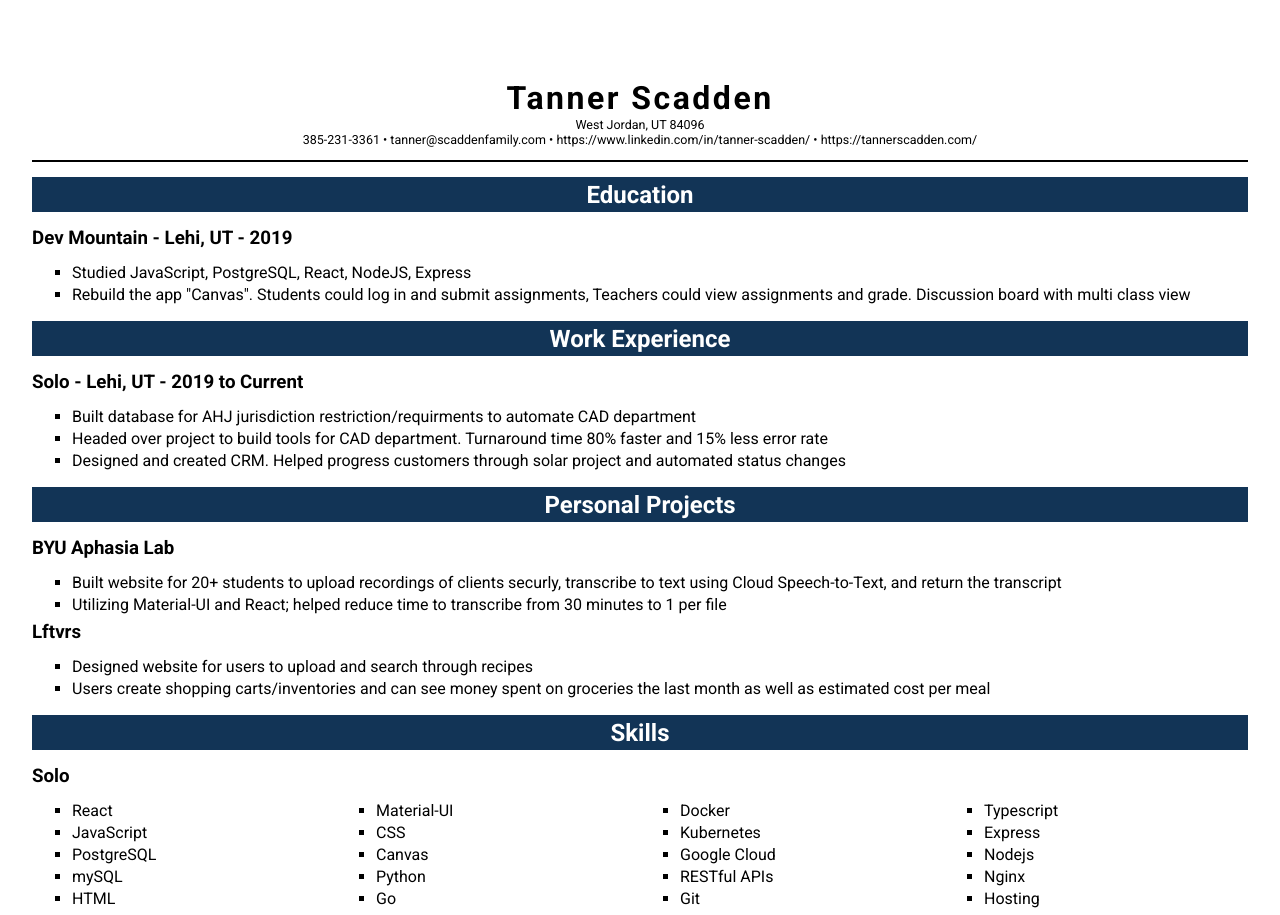
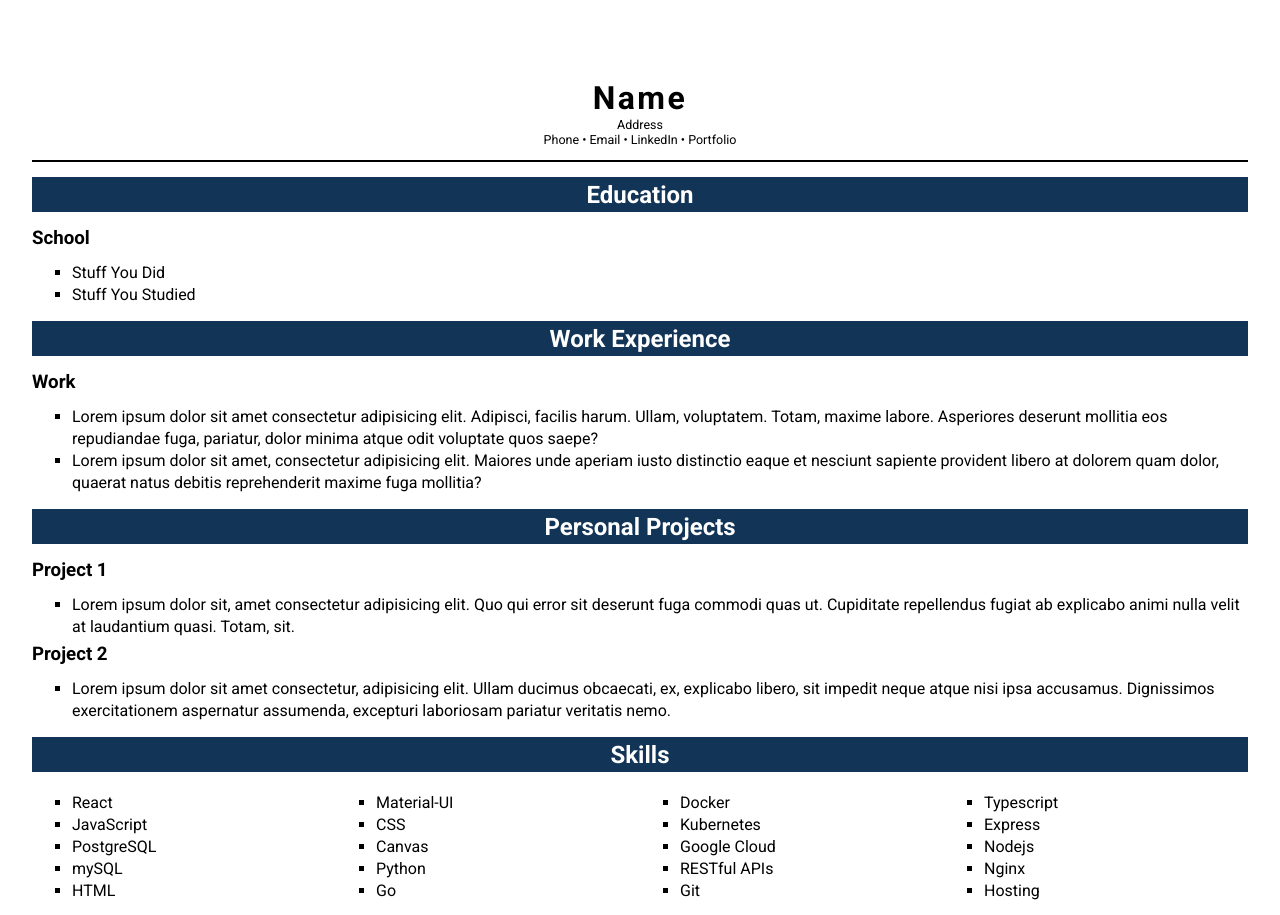
Before and after one commit to Restttt/resume-builder, a website: page resume.html in a window 1280 px wide. Drawn offline with Linux system fonts and the light colour scheme.

Commit message:
template resume

```diff
--- a/resume.html
+++ b/resume.html
@@ -7,19 +7,19 @@
   <body>
     <div class="header">
       <h1 class="title">
-        Tanner Scadden
+        Name
       </h1>
       <h5 class="line">
-        West Jordan, UT 84096
+        Address
       </h5>
       <span class="line">
-        385-231-3361
+        Phone
         &#8226;
-        tanner@scaddenfamily.com
+        Email
         &#8226;
-        <a class="link" href="https://www.linkedin.com/in/tanner-scadden/" target="_blank">https://www.linkedin.com/in/tanner-scadden/</a>
+        <a class="link" href="blah" target="_blank">LinkedIn</a>
         &#8226;
-        <a class="link" href="https://tannerscadden.com/" target="_blank">https://tannerscadden.com/</a>
+        <a class="link" href="blah" target="_blank">Portfolio</a>
       </span>
     </div>
 
@@ -30,10 +30,10 @@
     </div>
 
     <div class="section-content">
-      <h3 class="section-header">Dev Mountain - Lehi, UT - 2019</h3>
+      <h3 class="section-header">School</h3>
       <ul>
-        <li>Studied JavaScript, PostgreSQL, React, NodeJS, Express</li>
-        <li>Rebuild the app "Canvas". Students could log in and submit assignments, Teachers could view assignments and grade. Discussion board with multi class view</li>
+        <li>Stuff You Did</li>
+        <li>Stuff You Studied</li>
       </ul>
     </div>
 
@@ -46,13 +46,12 @@
     <div class="section-content">
       <span>
         <h3 class="section-header">
-          Solo - Lehi, UT - 2019 to Current
+          Work
         </h3>
       </span>
       <ul>
-        <li>Built database for AHJ jurisdiction restriction/requirments to automate CAD department</li>
-        <li>Headed over project to build tools for CAD department. Turnaround time 80% faster and 15% less error rate</li>
-        <li>Designed and created CRM. Helped progress customers through solar project and automated status changes</li>
+        <li>Lorem ipsum dolor sit amet consectetur adipisicing elit. Adipisci, facilis harum. Ullam, voluptatem. Totam, maxime labore. Asperiores deserunt mollitia eos repudiandae fuga, pariatur, dolor minima atque odit voluptate quos saepe?</li>
+        <li>Lorem ipsum dolor sit amet, consectetur adipisicing elit. Maiores unde aperiam iusto distinctio eaque et nesciunt sapiente provident libero at dolorem quam dolor, quaerat natus debitis reprehenderit maxime fuga mollitia?</li>
       </ul>
     </div>
 
@@ -63,18 +62,16 @@
     </div>
 
     <div class="section-content">
-      <h3 class="section-header">BYU Aphasia Lab</h3>
+      <h3 class="section-header">Project 1</h3>
       <ul>
-        <li>Built website for 20+ students to upload recordings of clients securly, transcribe to text using Cloud Speech-to-Text, and return the transcript</li>
-        <li>Utilizing Material-UI and React; helped reduce time to transcribe from 30 minutes to 1 per file</li>
+        <li>Lorem ipsum dolor sit, amet consectetur adipisicing elit. Quo qui error sit deserunt fuga commodi quas ut. Cupiditate repellendus fugiat ab explicabo animi nulla velit at laudantium quasi. Totam, sit.</li>
       </ul>
     </div>
 
     <div class="section-content">
-      <h3 class="section-header">Lftvrs</h3>
+      <h3 class="section-header">Project 2</h3>
       <ul>
-        <li>Designed website for users to upload and search through recipes</li>
-        <li>Users create shopping carts/inventories and can see money spent on groceries the last month as well as estimated cost per meal</li>
+        <li>Lorem ipsum dolor sit amet consectetur, adipisicing elit. Ullam ducimus obcaecati, ex, explicabo libero, sit impedit neque atque nisi ipsa accusamus. Dignissimos exercitationem aspernatur assumenda, excepturi laboriosam pariatur veritatis nemo.</li>
       </ul>
     </div>
 
@@ -85,7 +82,6 @@
     </div>
 
     <div class="section-content">
-      <h3 class="section-header">Solo</h3>
       <div class="skills-container">
         <ul>
           <li>React</li>
```
